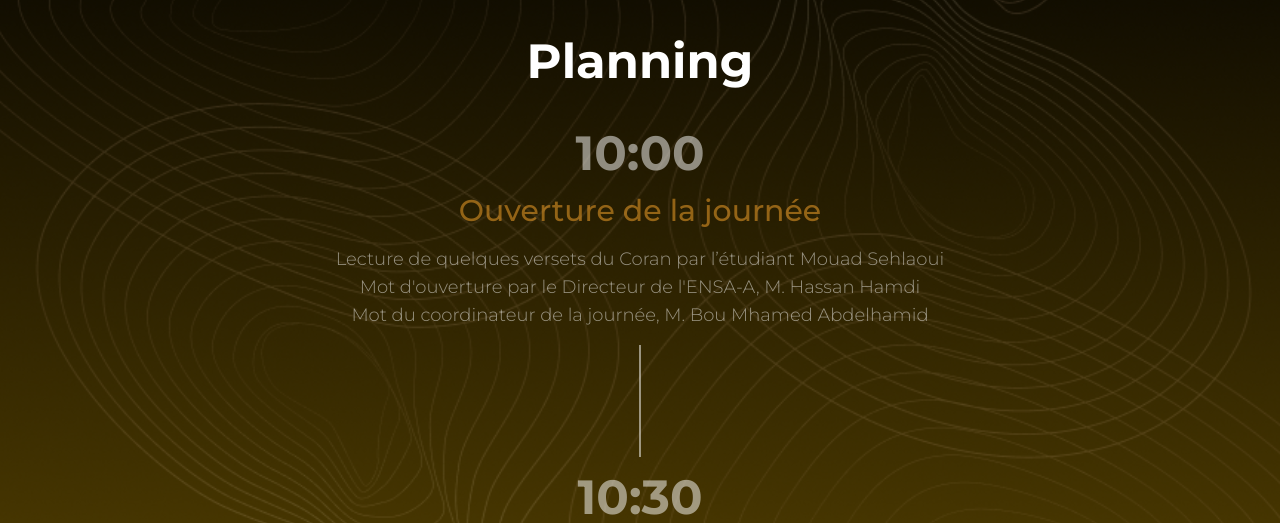
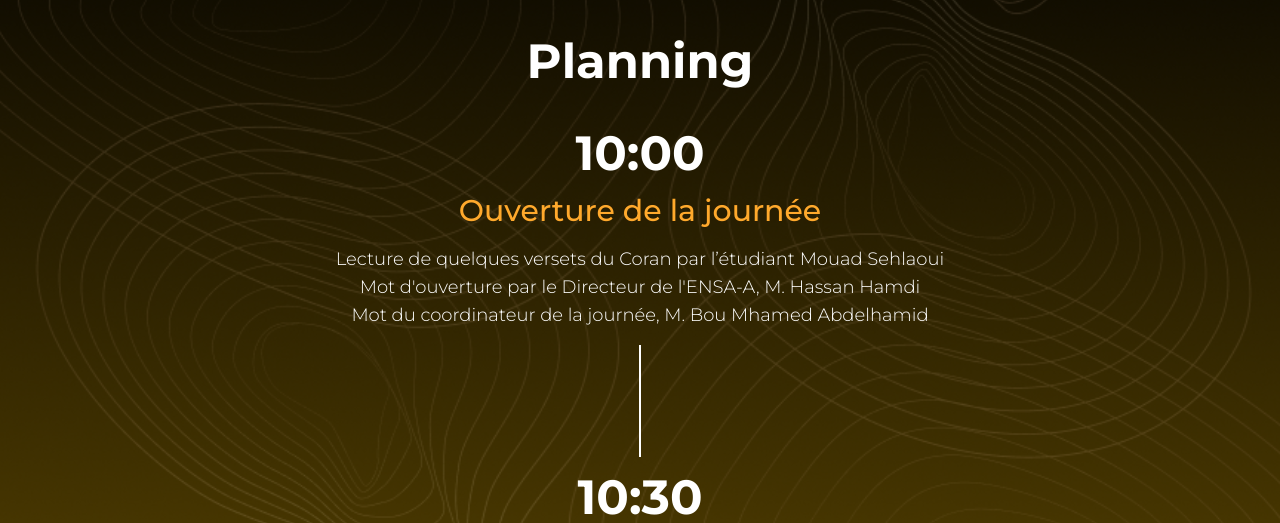
Before and after one commit to hassanelq/financial-day-planning, a Next.js app: page / in a window 1280 px wide. Shown: the part 980-1503 px from the top of the page. Built offline with nearby package versions, Linux system fonts and the light colour scheme.

Commit message:
fix: remove redundant status fields in event objects in page.js

```diff
--- a/app/page.js
+++ b/app/page.js
@@ -33,7 +33,6 @@ export default function Home() {
         "Mot du coordinateur de la journée, M. Bou Mhamed Abdelhamid",
       ],
       image: "",
-      status: "past",
     },
     {
       time: "10:30",
@@ -42,7 +41,6 @@ export default function Home() {
         "L’Analyse quantitative dans la gestion des risques en Private equity",
       ],
       image: Img2CF,
-      status: "past",
     },
     {
       time: "11:25",
@@ -51,24 +49,21 @@ export default function Home() {
         "Gestion des actifs : Un moteur pour le développement économique du Maroc",
       ],
       image: Aatek,
-      status: "past",
     },
-    { time: "12:25", title: "Pause-Café", image: "", status: "past" },
+    { time: "12:25", title: "Pause-Café", image: "" },
     {
       time: "12:50",
       title: "Conférence 3",
       details: ["Commando Front Office et les nouveaux horizons de la finance"],
       image: kaddi,
-      status: "past",
     },
     {
       time: "13:45",
       title: "Conférence 4",
       details: ["Les Métiers de la Banque d’Investissement"],
       image: SG,
-      status: "past",
     },
-    { time: "14:15", title: "Pause Déjeuner", status: "past" },
+    { time: "14:15", title: "Pause Déjeuner" },
     {
       time: "16:30",
       title: "Présentation Étudiante (FID3)",
@@ -77,7 +72,6 @@ export default function Home() {
         "Financial Toolkit platform : Dynamique, Efficacité et Inclusivité. Des projets académiques visionnaire pour la finance de demain",
       ],
       image: "",
-      status: "current",
     },
     {
       time: "16:05",
```
